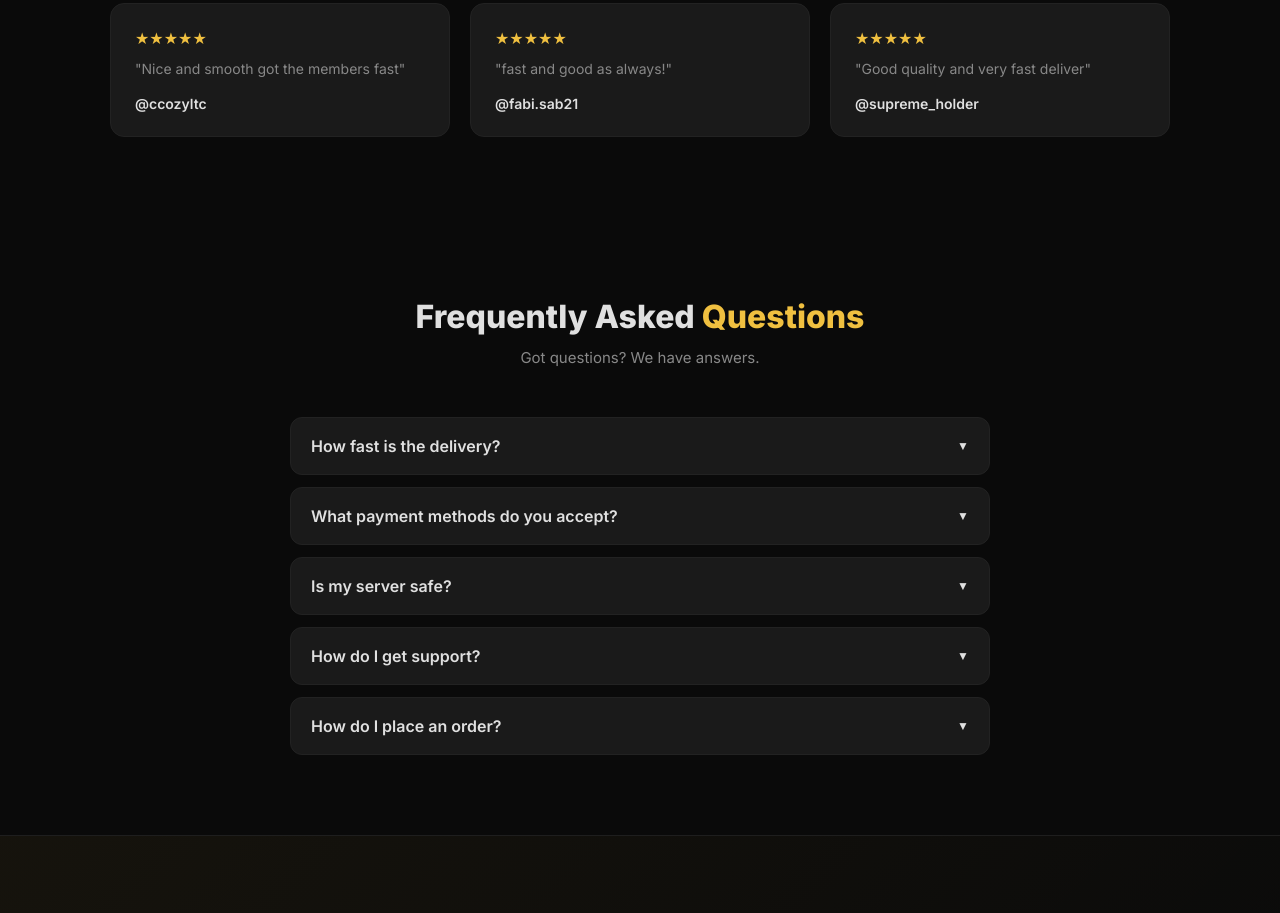
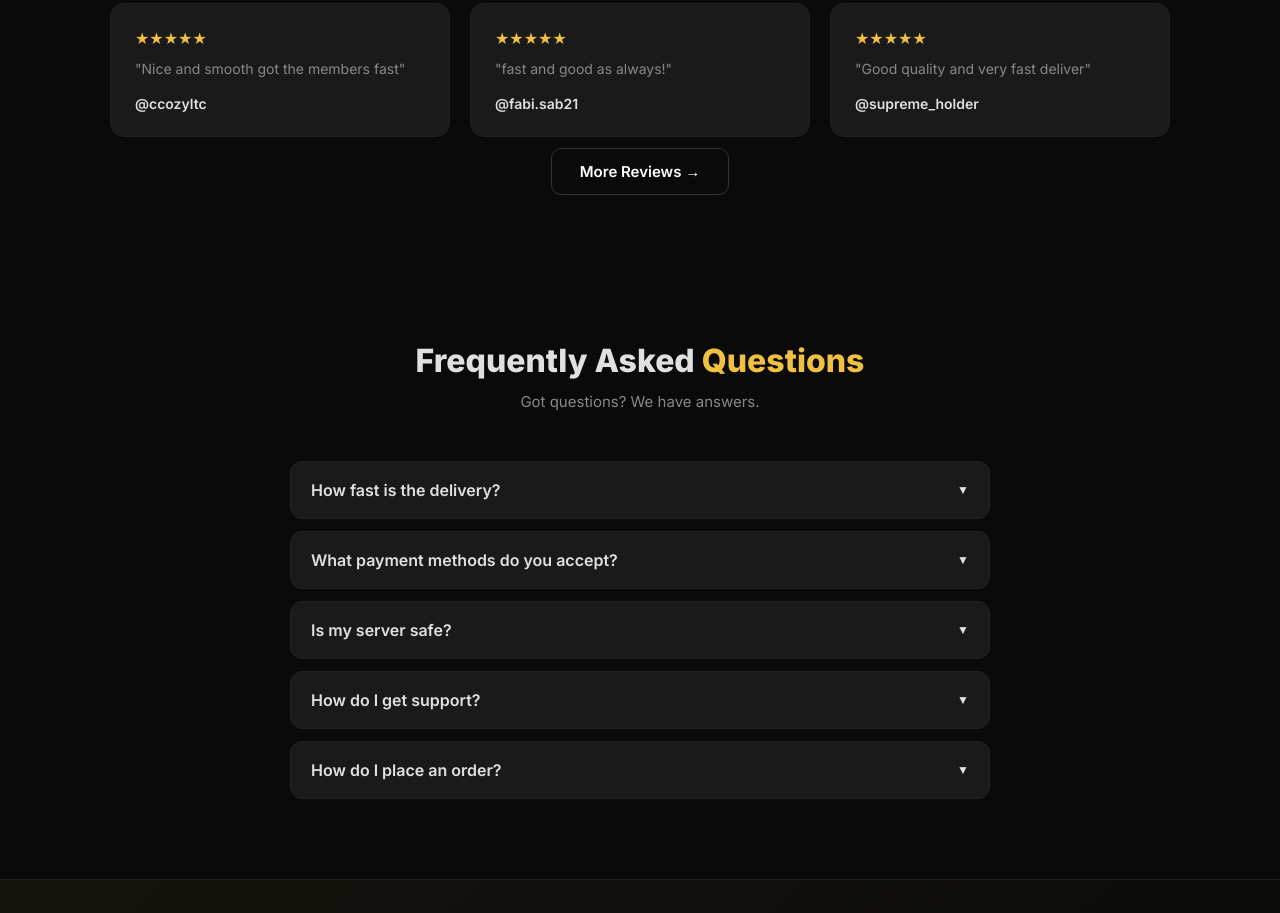
Before and after one commit to alehosainim-afk/website, a website: page index.html in a window 1280 px wide. Shown: the part 1885-2798 px from the top of the page. Drawn offline with Linux system fonts and the light colour scheme.

Commit message:
Update index.html

```diff
--- a/index.html
+++ b/index.html
@@ -177,6 +177,9 @@
     <div class="review-card"><div class="review-stars">★★★★★</div><p class="review-text">"fast and good as always!"</p><div class="review-author">@fabi.sab21</div></div>
     <div class="review-card"><div class="review-stars">★★★★★</div><p class="review-text">"Good quality and very fast deliver"</p><div class="review-author">@supreme_holder</div></div>
   </div>
+  <div style="text-align:center;margin-top:24px;">
+    <a href="/reviews" class="btn-secondary">More Reviews →</a>
+  </div>
 </div>
 
 <div class="section" id="faq">
```
